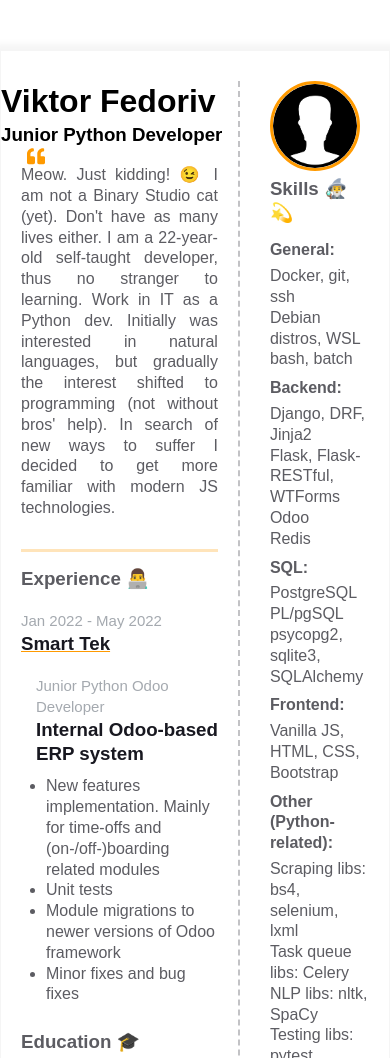
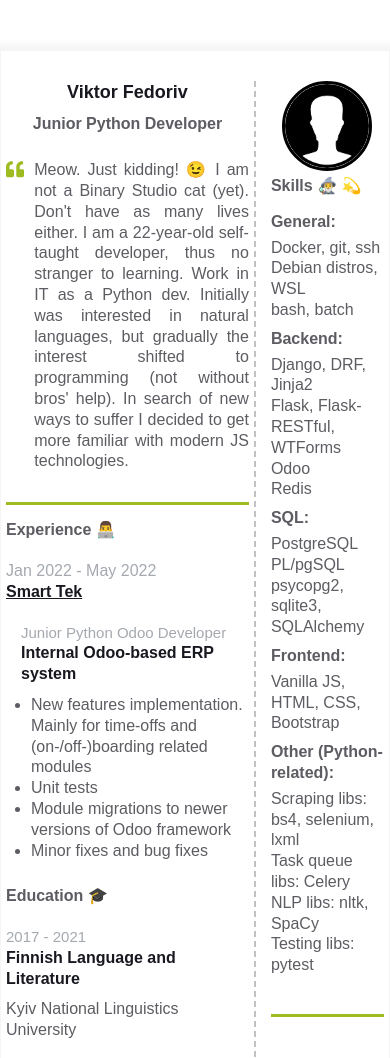
Before and after one commit to Xpshnik/homepage, a plain HTML site: page index.html in a window 390 px wide. Shown: the top 1058 px of the page. Drawn offline with Linux system fonts and the light colour scheme.

Commit message:
Added custom styling to position headers, images better, some other parametres also changed

```diff
--- a/index.html
+++ b/index.html
@@ -12,8 +12,8 @@
           <div class="container">
             <div class="box2">
 
-              <div>
-                <img id="toggle_avatar" class="contact-info__avatar" src="assets/avatar_hidden.jpg" alt="Avatar">
+              <div class="avatar-block--center">
+                <img id="toggle_avatar" class="intro__avatar" src="assets/avatar_hidden.jpg" alt="Avatar">
               </div>
 
               <section class="resume__block">
--- a/styles.css
+++ b/styles.css
@@ -14,14 +14,12 @@ body {
     --secondary-text-color: #5c5c62;
     --durability-text-color: #6a737d9c;
     --icon-color: #6a737d;
-    --border-color: #ff9a0045;
-    --text-decoration-color: #ff9a00;
+    --general-style-color: #9EBB1F;
 }
 
 .wrapper {
     display: grid;
-    /* grid-template-columns: minmax(0.5fr, 2fr) 1fr; */
-    grid-template-columns: repeat(auto-fit, minmax(100px, 2fr)) repeat(auto-fit, minmax(150px, 1fr));/* repeat(auto-fit, minmax(100px, 2fr)); */
+    grid-template-columns: repeat(auto-fit, minmax(100px, 2fr)) repeat(auto-fit, minmax(150px, 1fr));
     grid-auto-rows: repeat(auto-fit, minmax(100px, 1fr));
 }
 
@@ -39,7 +37,7 @@ body {
 
 footer {
     grid-column: 1 / 3;
-    background-color: var(--text-decoration-color);
+    background-color: var(--general-style-color);
     margin-top: 128px;
     height: 28px;
 }
@@ -47,7 +45,7 @@ footer {
 .container {
     margin: 0 auto;
     padding: 0 30px;
-    max-width: 900px;
+    max-width: 1000px;
 }
 
 /* .fh {
@@ -67,32 +65,18 @@ footer {
     border: 1px solid #f5f5f5;
     box-shadow: 1px 1px 7px 7px #f5f5f5;
     padding-top: 30px;
-    max-width: 900px;
+    max-width: 1000px;
 }
 
 .resume__block {
-    border-bottom: 3px solid var(--border-color);
+    border-bottom: 3px solid var(--general-style-color);
     padding-bottom: 30px;
     margin-bottom: 15px;
 }
 
-    /* .main-info, */
-    /* .contact_info_container {
-        flex-direction: column;
-    }
-
-    .contact_info_container {
-        align-items: center;
-    } */
-
     /* .contact-info__block:not(:last-child) {
         margin-bottom: 20px;
-    }
-
-    .experiences {
-        margin-right: 0;
     } */
-/* } */
 
 /* contact info styles */
 
@@ -102,10 +86,8 @@ footer {
   } */
 
   .contact-info__header {
-      color: var(--primary-text-color);
+      color: var(--secondary-text-color);
       margin-bottom: 15px;
-      /* text-decoration-color: var(--text-decoration-color);
-      text-decoration-line: underline; */
   }
 
   /* .contact-info__sub-header {
@@ -119,15 +101,13 @@ footer {
       justify-content: space-between;
   } */
 
-/*   .contact-info__block--center {
-    justify-content: center;
-} */
-
   .contact-info__item {
       color: var(--secondary-text-color);
       text-decoration: none;
-      /* display: flex;
-      justify-content: start; */
+      display: inline-flex;
+      justify-content: space-between;
+      margin-right: 8px;
+      /* justify-content: start; */
   }
 
   .contact-info__item:not(:last-child) {
@@ -135,7 +115,7 @@ footer {
   }
 
   .contact-info__item-icon-wrapper {
-      margin-right: 10px;
+      margin-right: 4px;
       width: 20px;
       /* display: flex;
       justify-content: center; */
@@ -150,10 +130,16 @@ footer {
       vertical-align: text-bottom;
   }
 
-  .contact-info__avatar {
+  .avatar-block--center {
+    display: flex;
+    justify-content: center;
+    margin-bottom: 5px;
+}
+
+  .intro__avatar {
       border-radius: 50%;
-      width: 100px;
-      height: 100px;
+      width: 180px;
+      height: 180px;
       object-fit: cover;
       border: 3px solid;
       border-color: var(--text-decoration-color);
@@ -162,9 +148,24 @@ footer {
 /* intro and skills styles */
 
 .intro {
-    /* display: flex; */
+    display: flex;
     justify-content: start;
 }
+
+.intro__header,
+  .intro__sub-header {
+      text-align: center;
+  }
+
+  .intro__header {
+      color: var(--primary-text-color);
+      margin-bottom: 10px;
+  }
+
+  .intro__sub-header {
+      color: var(--secondary-text-color);
+      margin-bottom: 25px;
+  }
 
 .intro__icon-wrapper {
     margin-right: 30px;
@@ -179,7 +180,7 @@ footer {
 }
 
 .intro__icon path {
-    fill: var(--text-decoration-color);
+    fill: var(--general-style-color);
 }
 
 .intro_text {
@@ -228,7 +229,7 @@ footer {
 
 .experiences__company-header-name {
     color: var(--primary-text-color);
-    text-decoration-color: var(--text-decoration-color);
+    text-decoration-color: var(---general-style-color);
     text-decoration-line: underline;
     text-align: left;
     margin-bottom: 20px;
@@ -300,29 +301,88 @@ footer {
 
 .additional-info__languages-item {
     color: var(--secondary-text-color);
+    padding-left: 20px;
 }
 
-@media screen and (max-width: 375px) {
+@media screen and (max-width: 850px) {
 
-    .contact-info__avatar {
-        width: 50px;
-        height: 50px;
+    .intro__avatar {
+        width: 150px;
+        height: 150px;
+    }
+}
+
+@media screen and (max-width: 750px) {
+
+    .intro__avatar {
+        width: 130px;
+        height: 130px;
+    }
+}
+
+@media screen and (max-width: 625px) {
+
+    .intro__avatar {
+        width: 110px;
+        height: 110px;
+    }
+}
+
+@media screen and (max-width: 500px) {
+
+    .intro__avatar {
+        width: 90px;
+        height: 90px;
     }
 
     .container {
-        padding: 0 5px;
+        margin: 0;
+        padding: 0 20px;
+    }
+}
+
+@media screen and (max-width: 450px) {
+
+    body {
+        line-height: 1.3;
+    }
+
+    .container {
+        margin: 0;
+        padding: 0 15px;
+    }
+
+    .intro__icon-wrapper {
+        width: 25px;
+    }
+
+    .intro__header {
+        font-size: large;
+    }
+
+    .intro__sub-header,
+    .contact-info__header,
+    .skills__header,
+    .experiences__header,
+    .experiences__company-header-durability,
+    .experiences__company-header-name,
+    .experiences__company-project-name,
+    .additional-info__education-header,
+    .additional-info__education-university-speciality,
+    .additional-info__education-university-name,
+    .additional-info__languages-header {
+        font-size: medium;
+    }
+
+    .skills__category {
+        font-weight: 700;
     }
 }
 
 @media screen and (max-width: 400px) {
 
-    .contact-info__avatar {
-        width: 65px;
-        height: 65px;
-    }
-
     .container {
-        padding: 0 10px;
+        padding: 0 5px;
     }
 
     .experiences {
@@ -338,37 +398,6 @@ footer {
     }
 
     .intro__icon-wrapper {
-        margin-right: 15px;
-    }
-
-}
-
-@media screen and (max-width: 450px) {
-
-    .contact-info__avatar {
-        width: 80px;
-        height: 80px;
-    }
-
-    body {
-        line-height: 1.3;
-    }
-
-    .container {
-        margin: 0;
-        padding: 0 15px;
+        margin-right: 10px;
     }
 }
-
-@media screen and (max-width: 500px) {
-
-    .contact-info__avatar {
-        width: 90px;
-        height: 90px;
-    }
-
-    .container {
-        margin: 0;
-        padding: 0 20px;
-    }
-}
```
